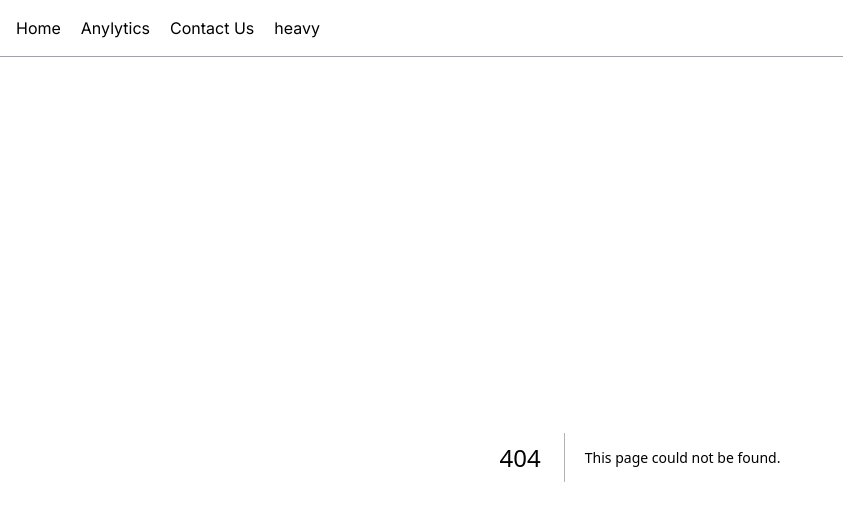
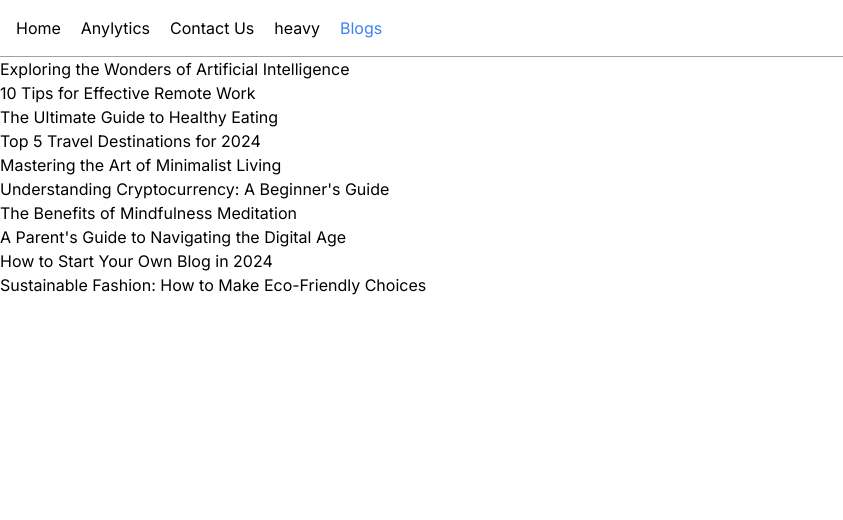
Before and after one commit to JAHIDHASAN05/nextjs-sumit-sir-, a Next.js app: page /blogs in a window 1280 px wide. Before the commit this address had no page. Shown: the top 520 px of the page, without its empty margins (0-843 px from the left). Built offline with nearby package versions, Linux system fonts and the light colour scheme.

Commit message:
Dynamic routes next js

```diff
--- /dev/null
+++ b/app/blogs/[blogId]/page.js
@@ -0,0 +1,20 @@
+import { Blogs } from "@/app/contents/data/blogs/blogs";
+
+
+const SingleBlogs = ({params}) => {
+    const {blogId}= params
+
+
+    const blog= Blogs.find(blog => blogId === blog.id)
+    const {title , description}= blog
+
+    return (
+        <div>
+            <h1 className="text-blue-500"> {title}</h1>
+            <p className="text-red 500">{description}</p>
+
+        </div>
+    );
+};
+
+export default SingleBlogs;
--- /dev/null
+++ b/app/blogs/page.js
@@ -0,0 +1,20 @@
+import React from 'react';
+import { Blogs } from '../contents/data/blogs/blogs';
+import SingleBlogs from './[blogId]/page';
+import Link from 'next/link';
+import BlogItem from '../components/BlogItem';
+
+const BlogsPage = () => {
+
+    return (
+        <div>
+            {
+                Blogs.map(blog=> <Link key={blog.id} href={`blogs/${blog.id}`}>
+                <BlogItem title={blog.title} ></BlogItem>
+                </Link>)
+            }
+        </div>
+    );
+};
+
+export default BlogsPage;
--- /dev/null
+++ b/app/components/BlogItem.js
@@ -0,0 +1,13 @@
+import { Blogs } from "@/app/contents/data/blogs/blogs";
+
+
+const BlogItem = ({params, title}) => {
+
+    return (
+        <div>
+            {title}
+        </div>
+    );
+};
+
+export default BlogItem;
--- /dev/null
+++ b/app/contents/data/blogs/blogs.js
@@ -0,0 +1,52 @@
+export const Blogs=[
+    {
+        "id": "1",
+        "title": "Exploring the Wonders of Artificial Intelligence",
+        "description": "A deep dive into the world of AI and its impact on various industries."
+    },
+    {
+        "id": "2",
+        "title": "10 Tips for Effective Remote Work",
+        "description": "Learn how to stay productive and maintain work-life balance while working from home."
+    },
+    {
+        "id": "3",
+        "title": "The Ultimate Guide to Healthy Eating",
+        "description": "Discover the benefits of a balanced diet and how to create nutritious meal plans."
+    },
+    {
+        "id": "4",
+        "title": "Top 5 Travel Destinations for 2024",
+        "description": "Explore the most popular and breathtaking travel spots to visit this year."
+    },
+    {
+        "id": "5",
+        "title": "Mastering the Art of Minimalist Living",
+        "description": "Tips and tricks for decluttering your life and embracing simplicity."
+    },
+    {
+        "id": "6",
+        "title": "Understanding Cryptocurrency: A Beginner's Guide",
+        "description": "An introduction to the world of digital currencies and how they work."
+    },
+    {
+        "id": "7",
+        "title": "The Benefits of Mindfulness Meditation",
+        "description": "Learn how mindfulness meditation can improve your mental and physical health."
+    },
+    {
+        "id": "8",
+        "title": "A Parent's Guide to Navigating the Digital Age",
+        "description": "Strategies for keeping your children safe and balanced in a tech-driven world."
+    },
+    {
+        "id": "9",
+        "title": "How to Start Your Own Blog in 2024",
+        "description": "Step-by-step instructions for creating and growing a successful blog."
+    },
+    {
+        "id": "10",
+        "title": "Sustainable Fashion: How to Make Eco-Friendly Choices",
+        "description": "Tips for building a wardrobe that’s both stylish and kind to the planet."
+    }
+]
--- a/app/dashboard/analytics/page.js
+++ b/app/dashboard/analytics/page.js
@@ -8,7 +8,7 @@ export const metadata = {
 
 export default function Analytics() {
 
-    throw new Error('a;dlkfja;sdl')
+
     return (
         <div className="p-4">
             <h1 className="text-2xl">Analytics page</h1>
--- a/app/layout.js
+++ b/app/layout.js
@@ -15,6 +15,7 @@ export default function RootLayout({ children }) {
                         <li><CustomLinks path="/dashboard/analytics">Anylytics</CustomLinks></li>
                         <li><CustomLinks path="/dashboard/settings">Contact Us</CustomLinks> </li>
                         <li><CustomLinks path="/heavy">heavy </CustomLinks> </li>
+                        <li><CustomLinks path="/blogs">Blogs </CustomLinks> </li>
                     </ul>
                 </nav>
                 {children}
```
